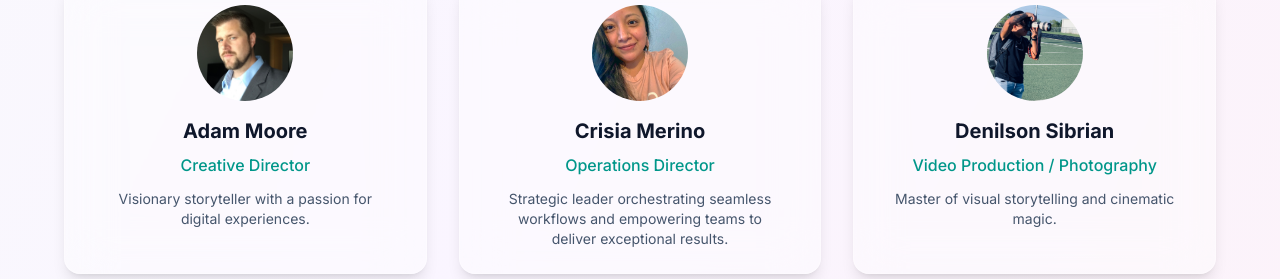
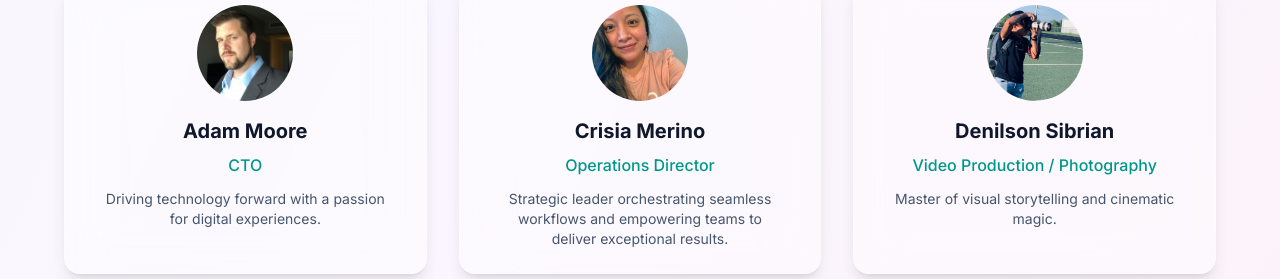
Before and after one commit to adamaoc/ampnet3, a Next.js app: page /about in a window 1280 px wide. Shown: the part 1420-1699 px from the top of the page. Built offline with nearby package versions, Linux system fonts and the light colour scheme.

Commit message:
updating team data

```diff
--- a/src/app/about/page.tsx
+++ b/src/app/about/page.tsx
@@ -10,8 +10,8 @@ export default function AboutPage() {
     {
       id: 1,
       name: 'Adam Moore',
-      role: 'Creative Director',
-      bio: 'Visionary storyteller with a passion for digital experiences.',
+      role: 'CTO',
+      bio: 'Driving technology forward with a passion for digital experiences.',
       image: '/images/adam.m.jpg',
     },
     {
```
